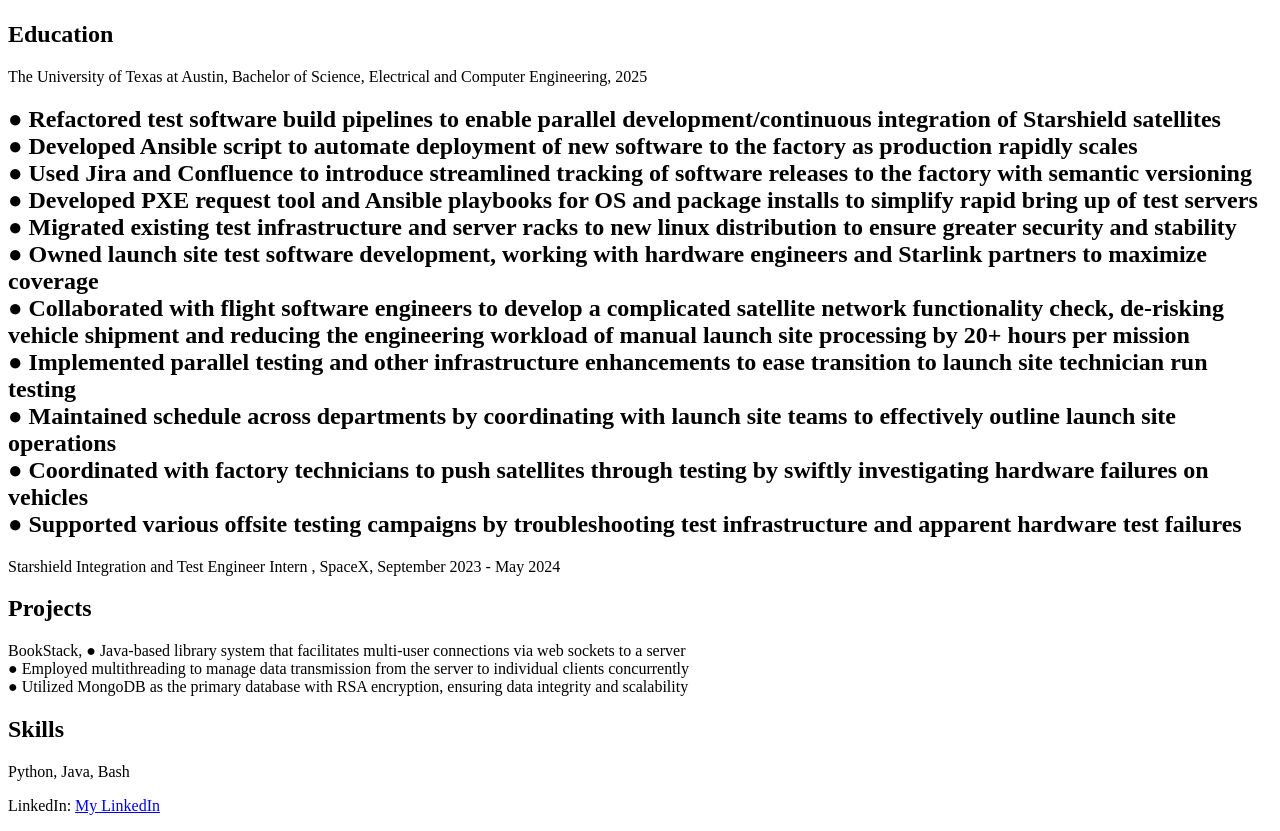
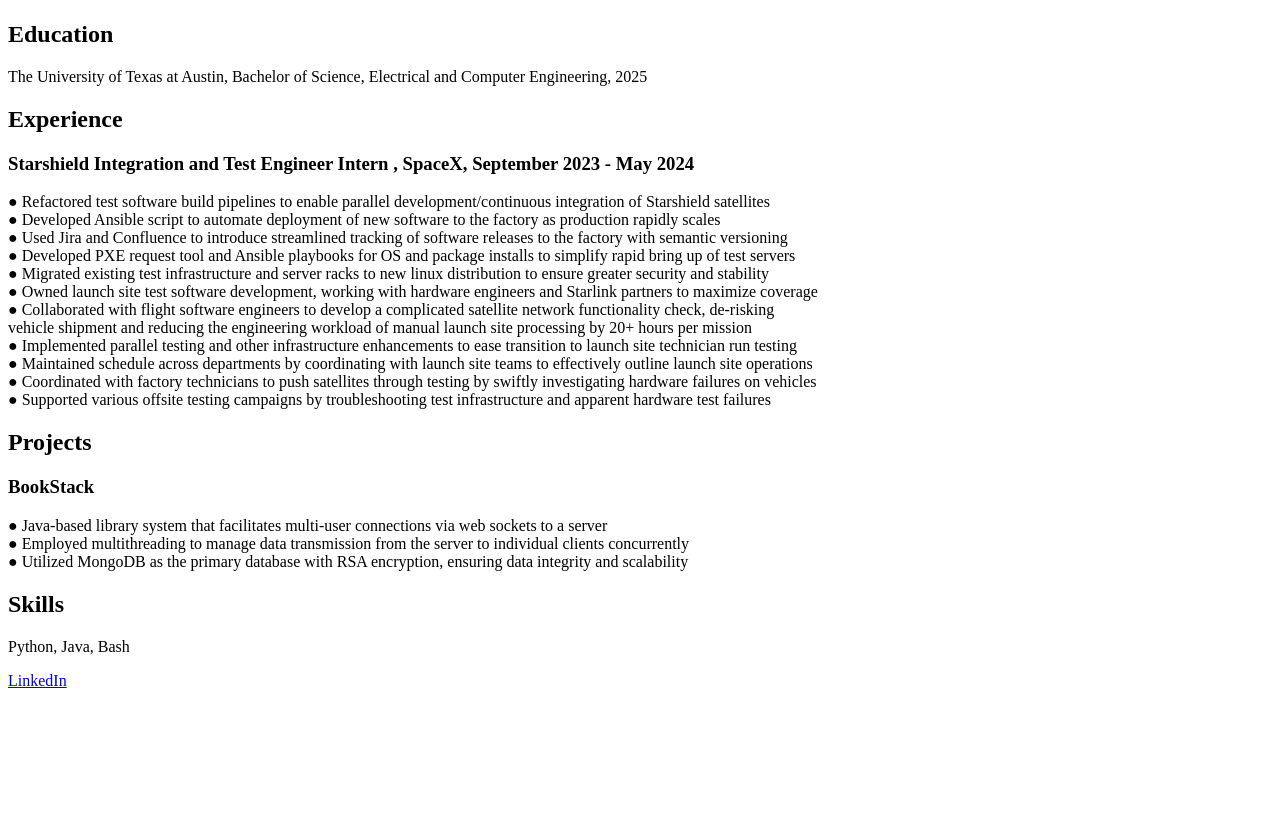
Before and after one commit to sidshyamkumar/sidshyamkumar.github.io, a plain HTML site: page index.html in a window 1280 px wide. Shown: the part 335-1166 px from the top of the page. After the commit the page ends 1041 px from the top, so only its background shows below. Drawn offline with Linux system fonts and the light colour scheme.

Commit message:
Refactored

```diff
--- a/index.html
+++ b/index.html
@@ -21,7 +21,9 @@
     </div>
 
     <div class="section" id="experience">
-        <h2>● Refactored test software build pipelines to enable parallel development/continuous integration of Starshield satellites<br>
+        <h2>Experience</h2>
+            <h3>Starshield Integration and Test Engineer Intern , SpaceX, September 2023 - May 2024</h3>
+            <p> ● Refactored test software build pipelines to enable parallel development/continuous integration of Starshield satellites<br>
                 ● Developed Ansible script to automate deployment of new software to the factory as production rapidly scales<br>
                 ● Used Jira and Confluence to introduce streamlined tracking of software releases to the factory with semantic versioning<br>
                 ● Developed PXE request tool and Ansible playbooks for OS and package installs to simplify rapid bring up of test servers<br>
@@ -32,16 +34,18 @@
                 ● Implemented parallel testing and other infrastructure enhancements to ease transition to launch site technician run testing<br>
                 ● Maintained schedule across departments by coordinating with launch site teams to effectively outline launch site operations<br>
                 ● Coordinated with factory technicians to push satellites through testing by swiftly investigating hardware failures on vehicles<br>
-            ● Supported various offsite testing campaigns by troubleshooting test infrastructure and apparent hardware test failures</h2>
-        <p>Starshield Integration and Test Engineer Intern , SpaceX, September 2023 - May 2024</p>
+                ● Supported various offsite testing campaigns by troubleshooting test infrastructure and apparent hardware test failures
+            </p>
     </div>
 
     <div class="section" id="projects">
         <h2>Projects</h2>
-        <p>BookStack,
+        <h3>BookStack</h3>
+        <p>
             ● Java-based library system that facilitates multi-user connections via web sockets to a server<br>
             ● Employed multithreading to manage data transmission from the server to individual clients concurrently<br>
-            ● Utilized MongoDB as the primary database with RSA encryption, ensuring data integrity and scalability</p>
+            ● Utilized MongoDB as the primary database with RSA encryption, ensuring data integrity and scalability
+        </p>
     </div>
 
     <div class="section" id="skills">
@@ -51,6 +55,6 @@
 </body>
 </html>
 <footer>
-    <p>LinkedIn: <a href="https://www.linkedin.com/in/sidharth-shyamkumar/" target="_blank">My LinkedIn</a></p>
+    <p><a href="https://www.linkedin.com/in/sidharth-shyamkumar/" target="_blank">LinkedIn</a></p>
 </footer>
 <link rel="stylesheet" href="stylesheet.css">
```
Lines whose indentation alone changed are shown as unchanged.
